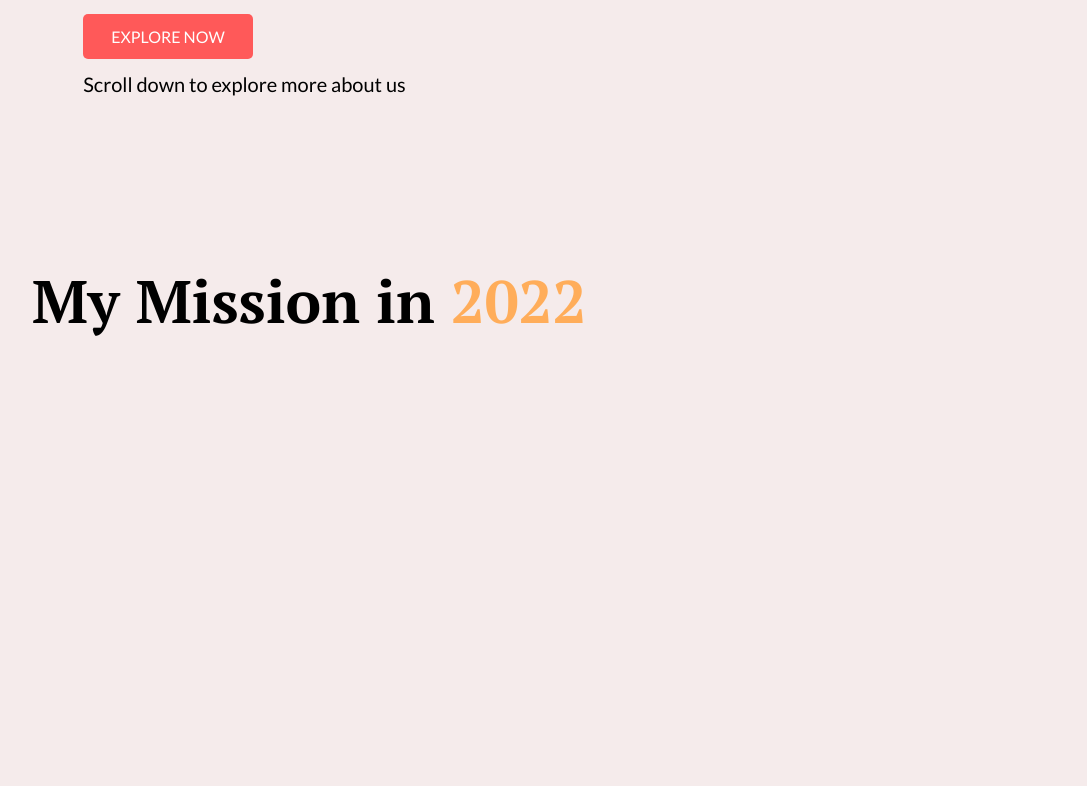
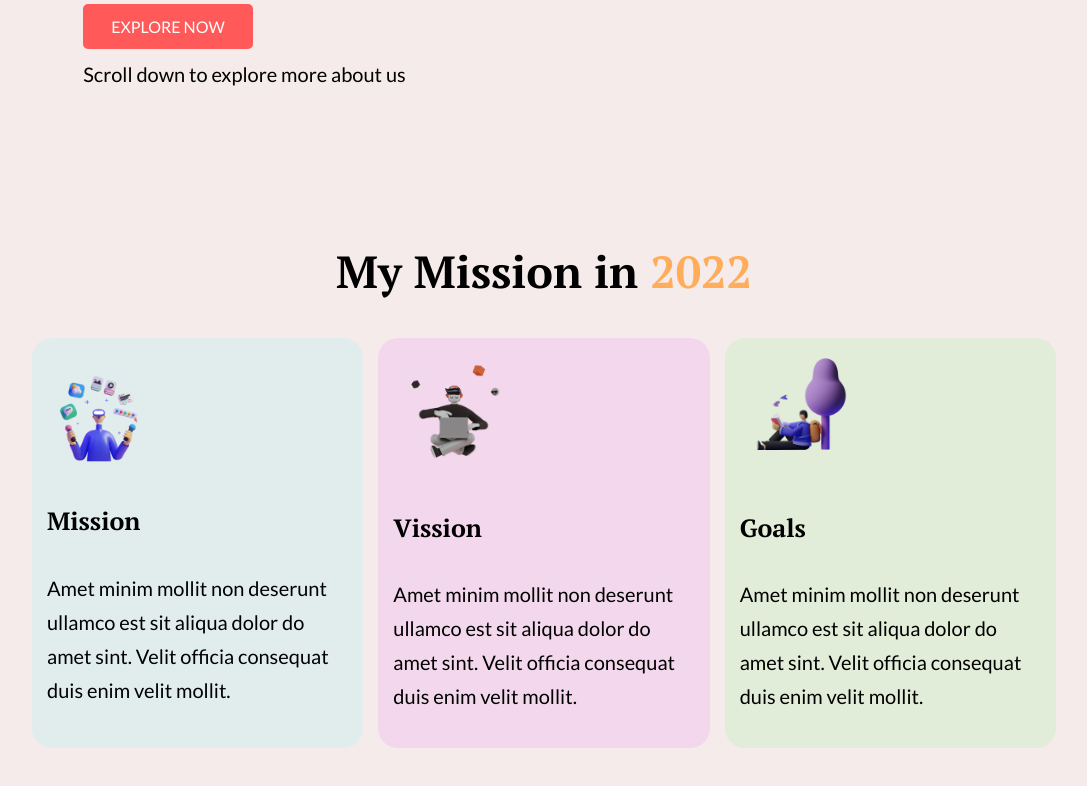
Before and after one commit to Rahad-khan/mission22-1, a plain HTML site: page index.html in a window 1280 px wide. Shown: the part 572-1358 px from the top of the page, without its empty margins (96-1183 px from the left). Before the commit the page ends 1041 px from the top, so only its background shows below. Drawn offline with Linux system fonts and the light colour scheme; a web font is replaced by a local one.

Commit message:
area-1 done

```diff
--- a/css/style.css
+++ b/css/style.css
@@ -5,6 +5,7 @@ font-family: 'Qwitcher Grypen', cursive; --- for footer*/
 body {
   margin: 0;
   background-color: #e9d3d371;
+  box-sizing: border-box;
 }
 
 /********** header tag ************/
@@ -14,6 +15,9 @@ h3,
 h4 {
   font-family: "PT Serif", serif;
 }
+h2 {
+  font-size: 45px;
+}
 p,
 a {
   font-family: "Lato", sans-serif;
@@ -22,14 +26,14 @@ p {
   font-size: 20px;
   line-height: 1.7;
 }
-h1 {
-  font-size: 60px;
-}
+
 .container {
   width: 80%;
-  margin: 80px auto;
+  margin: 70px auto 120px;
 }
-
+.disfex {
+  display: flex;
+}
 /********** Link button ************/
 a {
   padding: 13px 28px;
@@ -40,6 +44,7 @@ a {
 }
 /********** Stay Focused on Mission 2022 ************/
 .area h1 {
+  font-size: 60px;
   width: 80%;
   border-left: 5px solid #ff5959;
   padding-left: 20px;
@@ -54,9 +59,7 @@ a {
 span {
   color: #ffad5a;
 }
-section {
-  display: flex;
-}
+
 .half-width {
   width: 40%;
   margin: 0 auto;
@@ -65,3 +68,29 @@ section {
   margin: 50px 0 0 30px;
   width: 95%;
 }
+/********** Area 1 ************/
+.area1 h2 {
+  text-align: center;
+}
+.area1 h4 {
+    font-size: 25px;
+}
+.area1 img {
+    width: 40%;
+}
+.tr {
+    border-radius: 20px;
+    padding: 15px;
+}
+#tr1 {
+    background-color: rgba(0, 255, 255, 0.082);
+
+}
+#tr2 {
+    background-color: rgba(212, 0, 255, 0.082);
+    margin-left: 15px;
+}
+#tr3 {
+    background-color: rgba(0, 255, 0, 0.082);
+    margin-left: 15px;
+}
--- a/index.html
+++ b/index.html
@@ -14,7 +14,9 @@
     <title>Mission 22</title>
   </head>
   <body>
-    <section class="area container">
+    <!-- Stay Focused on Mission 2022  -->
+
+    <section class="area container disfex">
       <div class="starter-1 half-width">
         <div>
           <h1>Stay Focused on <span>Mission 2022</span></h1>
@@ -30,8 +32,37 @@
         <img class="img-width" src="images/person/person-4.png" alt="" />
       </div>
     </section>
+
+    <!-- Area1 -->
+
     <section class="container area1">
-      <h1>My Mission in <span>2022</span></h1>
+      <h2>My Mission in <span>2022</span></h2>
+      <div class="disfex">
+        <div class="tr" id="tr1">
+          <img src="images/illustrators/illustrator-1.png" alt="" />
+          <h4>Mission</h4>
+          <p>
+            Amet minim mollit non deserunt ullamco est sit aliqua dolor do amet
+            sint. Velit officia consequat duis enim velit mollit.
+          </p>
+        </div>
+        <div class="tr" id="tr2">
+          <img src="images/illustrators/illustrator-2.png" alt="" />
+          <h4>Vission</h4>
+          <p>
+            Amet minim mollit non deserunt ullamco est sit aliqua dolor do amet
+            sint. Velit officia consequat duis enim velit mollit.
+          </p>
+        </div>
+        <div class="tr" id="tr3">
+          <img src="images/illustrators/illustrator-3.png" alt="" />
+          <h4>Goals</h4>
+          <p>
+            Amet minim mollit non deserunt ullamco est sit aliqua dolor do amet
+            sint. Velit officia consequat duis enim velit mollit.
+          </p>
+        </div>
+      </div>
     </section>
     <section></section>
     <section></section>
```
